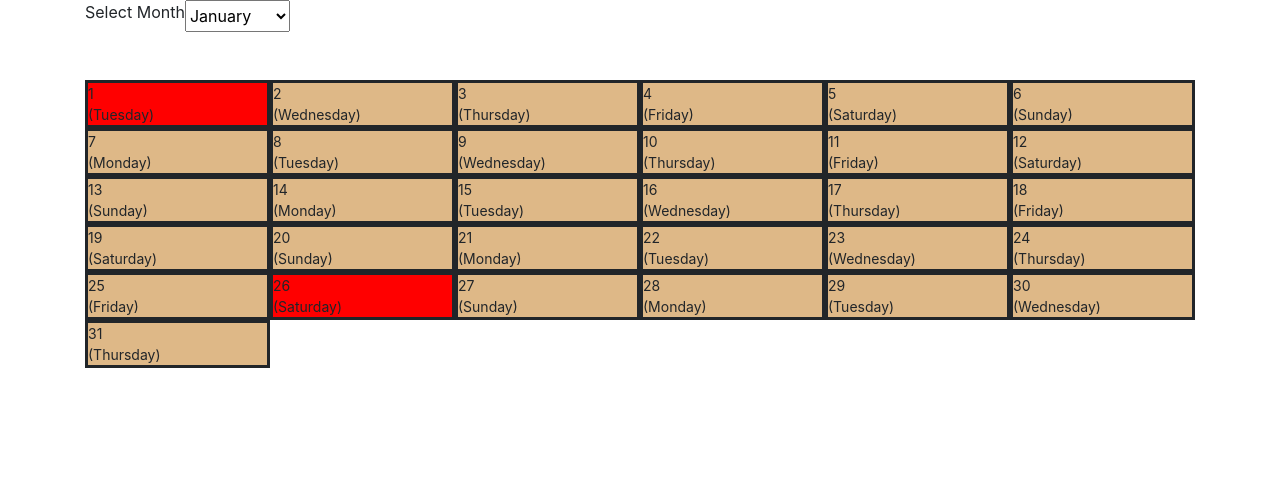
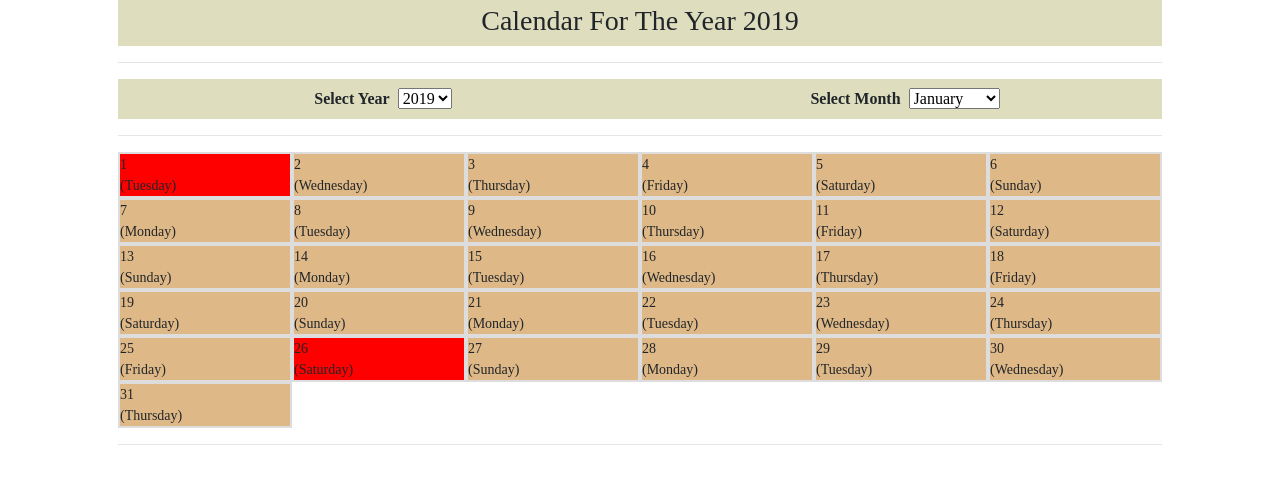
Before and after one commit to neerajlk/angular_calendar, an Angular app: page / in a window 1280 px wide. Shown: the top 484 px of the page. Built offline with nearby package versions, Linux system fonts and the light colour scheme.

Commit message:
calendar functionality added

```diff
--- a/angular.json
+++ b/angular.json
@@ -26,7 +26,9 @@
               "src/styles.css",
               "node_modules/bootstrap/dist/css/bootstrap.min.css"
             ],
-            "scripts": [],
+            "scripts": [
+              "node_modules/bootstrap/dist/js/bootstrap.min.js"
+            ],
             "es5BrowserSupport": true
           },
           "configurations": {
--- a/src/app/app.component.css
+++ b/src/app/app.component.css
@@ -1,10 +1,44 @@
+.font-roman{
+    font-family: "Times New Roman"
+}
 .background-red{
     background-color: red;
-    border-style: solid;
+    border: 2px solid #ddd;
     font-size: 14px
 }
 .background-burlywood{
     background-color: burlywood;
-    border-style: solid;
+    border: 2px solid #ddd;
     font-size: 14px
 }
+.selection-background{
+    background-color: #dedebf
+}
+
+ div.hover-class :hover {
+    background-color:#dedebf
+  }
+
+  div.hover-class :active {
+    background-color: rgb(103, 116, 103);
+  }
+
+
+/* table styles */
+table, td, th {
+    border: 1px solid #ddd;
+    text-align: left;
+  }
+
+  table {
+    border-collapse: collapse;
+    width: 100%;
+  }
+
+  th, td {
+    padding: 8px;
+  }
+
+  td{
+    width:100%
+  }
--- a/src/app/app.component.html
+++ b/src/app/app.component.html
@@ -1,13 +1,29 @@
-<div class="container">
-  <div class="row ml-auto text-center">
-    <label class="align-middle">Select Month</label>
-    <select [(ngModel)]="selectedMonth" (ngModelChange)="getDaysByMonth()">
-      <option *ngFor="let month of monthNumber" [ngValue]="month">{{months[month]}}</option>
-    </select>
+<div class="container px-5 py-0 font-roman">
+  <div class="row mx-0 text-center w-100 selection-background font-weight-bold">
+    <div class="col align-self-center align-middle mt-1">
+      <h3>Calendar For The Year {{selectedYear}}</h3>
+    </div>
   </div>
-  <div class="row mx-0 my-5 px-0 py-0">
+  <hr>
+  <div class="row mx-0 text-center w-100 selection-background font-weight-bold">
+    <div class="col align-self-center align-middle mt-2">
+      <label class="px-2 text-bold">Select Year </label>
+      <select [(ngModel)]="selectedYear" (ngModelChange)="getDaysByMonthAndYear()">
+        <option *ngFor="let year of year" [ngValue]="year">{{year}}</option>
+      </select>
+    </div>
+    <div class="col align-self-center align-middle mt-2">
+      <label class="px-2 text-bold">Select Month </label>
+      <select [(ngModel)]="selectedMonth" (ngModelChange)="getDaysByMonthAndYear()">
+        <option *ngFor="let month of monthNumber" [ngValue]="month">{{months[month]}}</option>
+      </select>
+    </div>
+  </div>
+  <hr>
+  <div class="row mx-0 my-0 px-0 py-0 ml-auto">
 
-    <div *ngFor="let day of dayInfo" (click)="getInfoOfTheDay(day.yearDay)" class="col-2 mx-0 my-0 px-0 py-0">
+    <div *ngFor="let day of dayInfo" (click)="getInfoOfTheDay(selectedYear,selectedMonth,day.day,day.yearDay)"
+      class="col-2 mx-0 my-0 px-0 py-0 hover-class">
       <div *ngIf="day.isHoliday" class="background-red">
         {{day.day}}
         <br>
@@ -20,29 +36,32 @@
       </div>
     </div>
   </div>
+  <hr>
+  <div class="row mx-0 my-0 px-0 py-0 text-center" *ngFor="let info of holidayInfo">
+    <div class="col-12">
+      <tr>
+        <th>Date</th>
+        <td>{{info.date}}</td>
+      </tr>
+      <tr>
+        <th>Day</th>
+        <td>{{info.day}}</td>
+      </tr>
+      <tr>
+        <th>Holiday</th>
+        <td>{{info.holiday}}</td>
+      </tr>
+      <tr>
+        <th>Description</th>
+        <td>{{info.description}}</td>
+      </tr>
+    </div>
 
-  <!-- <button type="button" class="btn btn-primary" data-toggle="modal" data-target="#exampleModalCenter">
-    Launch demo modal
-  </button> -->
+    <div class="col align-self-center my-2">
+      <button class="btn btn-danger" (click)="holidayInfo=[]">Clear</button>
+    </div>
 
-  <!-- Modal -->
-<div class="modal fade" id="exampleModalCenter" tabindex="-1" role="dialog" aria-labelledby="exampleModalCenterTitle" aria-hidden="true">
-  <div class="modal-dialog modal-dialog-centered" role="document">
-    <div class="modal-content">
-      <div class="modal-header">
-        <h5 class="modal-title" id="exampleModalLongTitle">Modal title</h5>
-        <button type="button" class="close" data-dismiss="modal" aria-label="Close">
-          <span aria-hidden="true">&times;</span>
-        </button>
-      </div>
-      <div class="modal-body">
-        ...
-      </div>
-      <div class="modal-footer">
-        <button type="button" class="btn btn-secondary" data-dismiss="modal">Close</button>
-        <button type="button" class="btn btn-primary">Save changes</button>
-      </div>
-    </div>
   </div>
+
+
 </div>
-</div>
--- a/src/app/app.component.ts
+++ b/src/app/app.component.ts
@@ -13,7 +13,10 @@ import holidays from '../data/holidays.json'
 
 export class AppComponent implements OnInit {
 
-  constructor() {}
+  constructor() { }
+  year: number[] = []
+  months: string[] = ["January", "February", "March", "April", "May", "June", "July", "August", "September", "October", "November", "December"]
+  weekday: string[] = ["Sunday", "Monday", "Tuesday", "Wednesday", "Thursday", "Friday", "Saturday"]
   monthNumber: number[] = []
   selectedDate: any = ""
   startDateOfTheyear: any = ""
@@ -21,13 +24,13 @@ export class AppComponent implements OnInit {
   oneDayTime: number = 0
   dayOfTheYear: number = 0
   selectedMonth: number = 0
+  selectedYear: number = 2019
   dayInfo: { day: number, isHoliday: boolean, yearDay: number, weekday: string }[] = [];
-  weekday: string[] = ["Sunday", "Monday", "Tuesday", "Wednesday", "Thursday", "Friday", "Saturday"]
-  months : string[]=["January","February","March","April","May","June","July","August","September","October","November","December"]
+  holidayInfo: { date: string, day: string, holiday: string, description: string }[] = []
 
 
-  getDayOfTheyear(month, day) {
-    this.selectedDate = new Date(2019, month, day);
+  getDayOfTheyear(year,month, day) {
+    this.selectedDate = new Date(year, month, day);
     this.startDateOfTheyear = new Date(this.selectedDate.getFullYear(), 0, 0);
     this.dateDifference = (this.selectedDate - this.startDateOfTheyear) + ((this.startDateOfTheyear.getTimezoneOffset() - this.selectedDate.getTimezoneOffset()) * 60 * 1000);
     this.oneDayTime = 1000 * 60 * 60 * 24;
@@ -40,28 +43,42 @@ export class AppComponent implements OnInit {
     return new Date(year, month, 0).getDate();
   };
 
-  getDaysByMonth() {
+  getDaysByMonthAndYear() {
     let month = this.selectedMonth + 1
+    let year = this.selectedYear
     this.dayInfo = []
 
-    for (let i = 0; i < this.getDaysInMonth(month, 2019); i++) {
+    for (let i = 0; i < this.getDaysInMonth(month, year); i++) {
       let temp = { day: 0, isHoliday: false, yearDay: 0, weekday: "" }
       temp.day = i + 1
-      temp.weekday = this.weekday[(new Date(2019, month - 1, i + 1)).getDay()];
-      temp.yearDay = this.getDayOfTheyear(month - 1, temp.day)
+      temp.weekday = this.weekday[(new Date(year, month - 1, i + 1)).getDay()];
+      temp.yearDay = this.getDayOfTheyear(year,month - 1, temp.day)
       let index = holidays.findIndex(x => x.day === temp.yearDay);
-      if (index > -1) {
+      if (index > -1 && year == 2019) {
         temp.isHoliday = true
       }
       this.dayInfo.push(temp)
     }
   }
 
-  getInfoOfTheDay(yearDay) {
+  getInfoOfTheDay(year, month, day, yearDay) {
     let index = holidays.findIndex(x => x.day === yearDay);
-    if (index > -1) {
-      alert("Date: " + holidays[index].date + "  Day: " + holidays[index].weekday + "  Holiday: " + holidays[index].holiday)
+    this.holidayInfo = []
+    let info = { "date": "", "day": "", "holiday": "", "description": "" }
+    if (index > -1 && year ==2019) {
+      info.date = holidays[index].date
+      info.day = holidays[index].weekday
+      info.holiday = holidays[index].holiday
+      info.description = holidays[index].description
     }
+    else {
+      info.date = this.months[month] + ' ' + day
+      info.day = this.weekday[(new Date(year, month, day)).getDay()]
+      info.holiday = "Working Day"
+      info.description = ""
+    }
+
+    this.holidayInfo.push(info)
   }
 
   ngOnInit() {
@@ -70,9 +87,11 @@ export class AppComponent implements OnInit {
       this.monthNumber.push(i)
     }
 
-    this.getDaysByMonth()
+    for (let i = 2001; i < 2100; i++) {
+      this.year.push(i)
+    }
 
-    console.log(holidays)
+    this.getDaysByMonthAndYear()
   }
 
 
--- a/src/index.html
+++ b/src/index.html
@@ -8,7 +8,7 @@
   <meta name="viewport" content="width=device-width, initial-scale=1">
   <link rel="icon" type="image/x-icon" href="favicon.ico">
 </head>
-<body>
+<body class="w-100">
   <app-root></app-root>
 </body>
 </html>
```
Also changed, not shown: src/data/holidays.json (+46 -23 lines).
